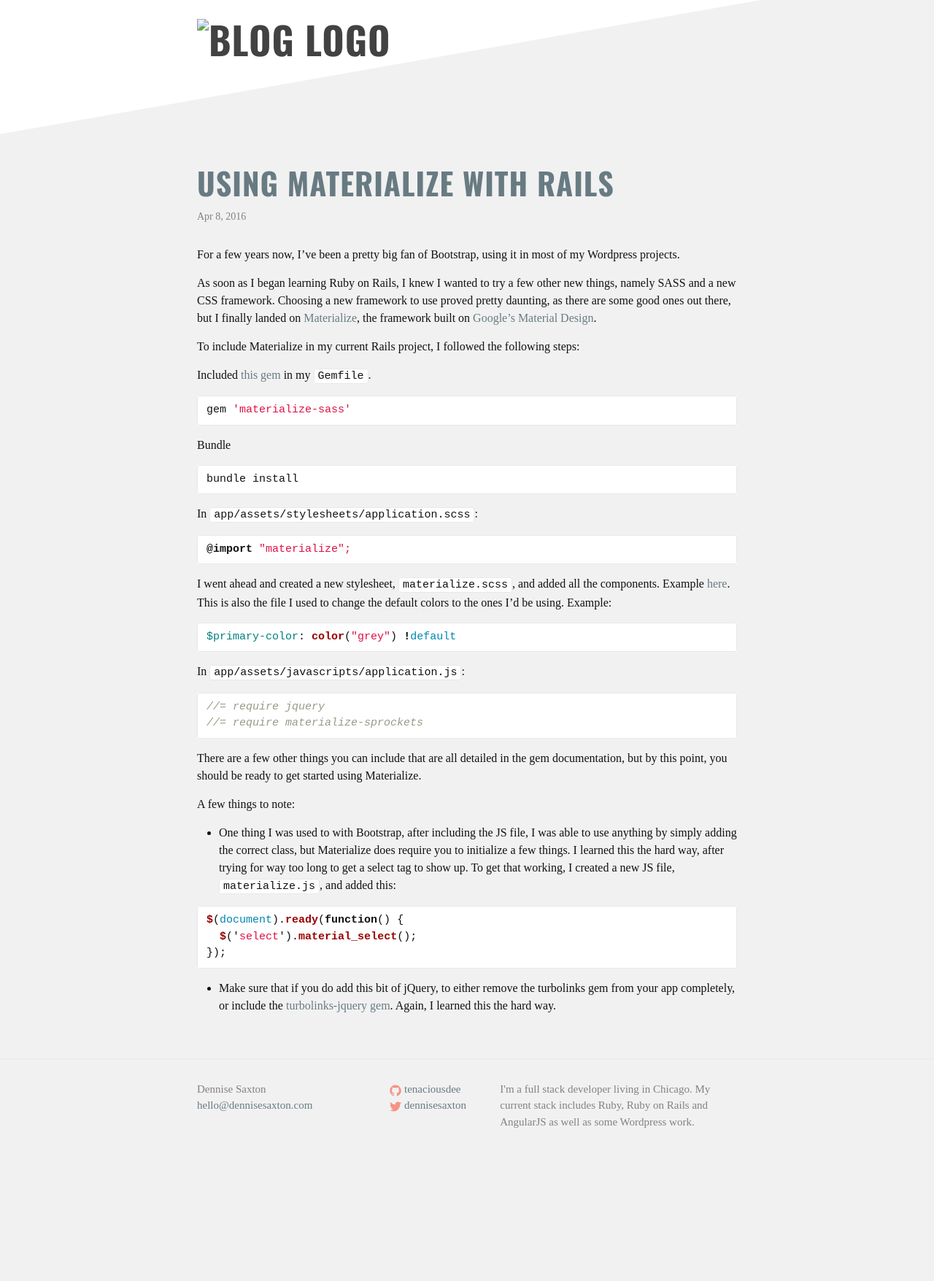
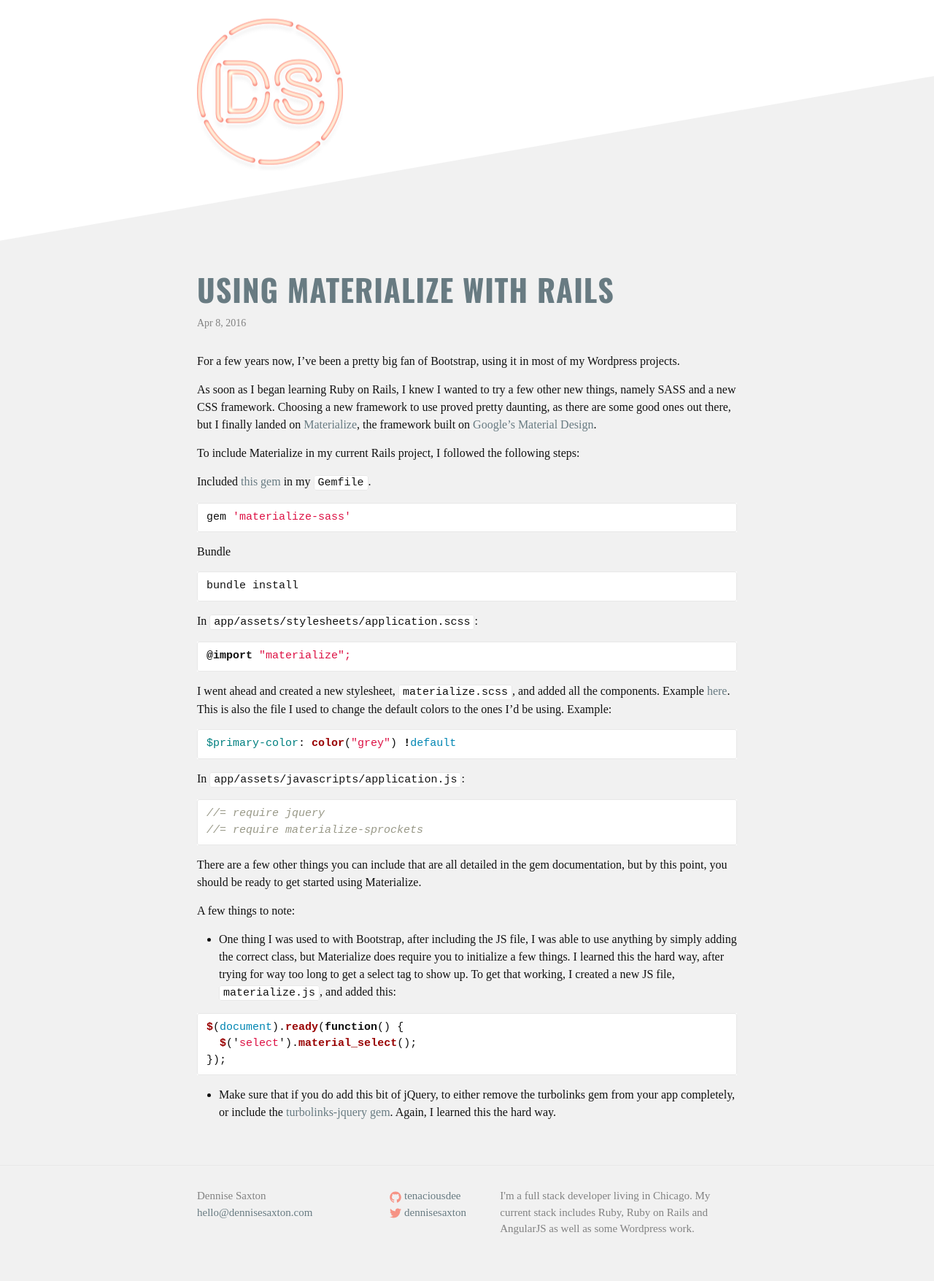
Before and after one commit to tenaciousdee/jekyllblog, a Jekyll site: the page built from _posts/2016-04-07-using-materialize-with-rails.markdown, in a window 1280 px wide. Shown: the whole page at 73% size. Built offline with Jekyll 4.4.1, drawn with Linux system fonts in a browser that asks for light colours; some web fonts are replaced; before the commit the page ends 1608 px from its top, so only the background shows below that.

Commit message:
Removed extra period in img url path

```diff
--- a/_includes/header.html
+++ b/_includes/header.html
@@ -2,7 +2,7 @@
 
   <div class="wrapper">
 
-    <a class="site-title" href="{{ site.baseurl }}/"><h1><img src="./assets/img/blog-logo-alt.png" alt="blog logo" /></h1></a>
+    <a class="site-title" href="{{ site.baseurl }}/"><h1><img src="/assets/img/blog-logo-alt.png" alt="blog logo" /></h1></a>
 
   </div>
 
```
